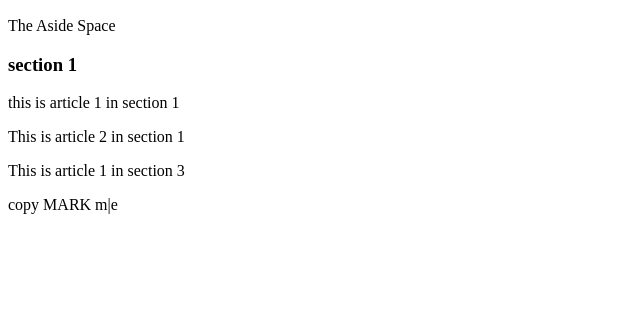
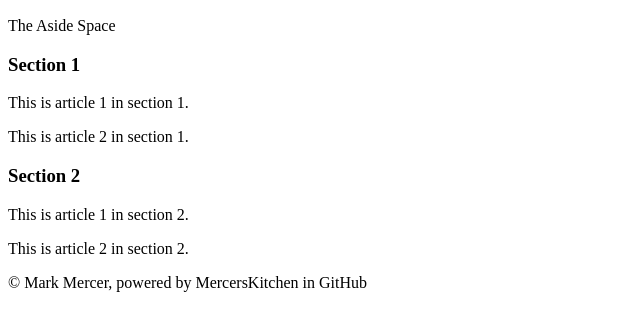
Before and after one commit to zilkiffalali/Essay-project-CS10-Zilkiffal-Ali, a plain HTML site: page index.html in a window 1280 px wide. Shown: the part 110-440 px from the top of the page, without its empty margins (0-640 px from the left). Drawn offline with Linux system fonts and the light colour scheme.

Commit message:
The boilerplate
zszzz

```diff
--- a/index.html
+++ b/index.html
@@ -1,33 +1,47 @@
-<!DOCTYPE html>
+<!DOCTYPE html><!DOCTYPE html>
+
 <html lang="en" dir="ltr">
+
   <head>
     <meta charset="utf-8">
+
     <title>Essay Project</title>
-    <meta name="Author" content="Zilkiffal Ali">
-    <meta name="description" content=""> <!--webpage description-->
-    <meta name="keywords" content=""> <!--keywords for searching-->
-    <meta name="viewport" content="width=device=with, initial-scale=1.0">
+
+    <meta name="author" content="Mark Mercer">
+    <meta name="description" content=""> <!-- Webpage Description -->
+    <meta name="keywords" content=""> <!-- key words for searching -->
+    <meta name="viewport" content="width=device-width, initial-scale=1.0">
+
   </head>
+
   <body>
+
     <header><h1>Header Title</h1></header>
     <nav><h2>Navigation Menu</h2></nav>
     <aside><p>The Aside Space</p></aside>
     <section>
-      <h3>section 1</h3>
+      <h3>Section 1</h3>
       <article>
-        <p>this is article 1 in section 1</p>
+        <p>This is article 1 in section 1.</p>
+      </article>
       <article>
-      </section>
-        </article>
-      <p>This is article 2 in section 1 </p>
+        <p>This is article 2 in section 1.</p>
       </article>
     </section>
-        <p>This is article 1 in section 3</P>
+    <section>
+      <h3>Section 2</h3>
+      <article>
+        <p>This is article 1 in section 2.</p>
+      </article>
+      <article>
+        <p>This is article 2 in section 2.</p>
       </article>
     </section>
+
   </body>
 
   <footer>
-    <p>copy MARK m|e</p>
+    <p>&copy Mark Mercer, powered by MercersKitchen in GitHub</p>
   </footer>
+
 </html>
```
Lines whose indentation alone changed are shown as unchanged.
